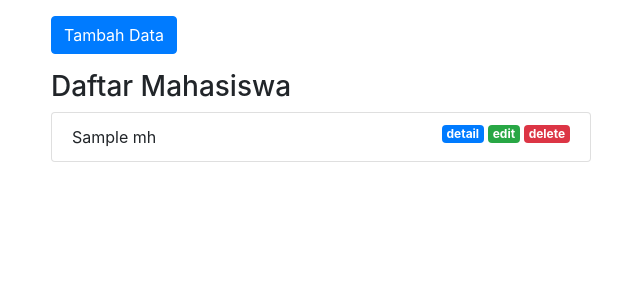
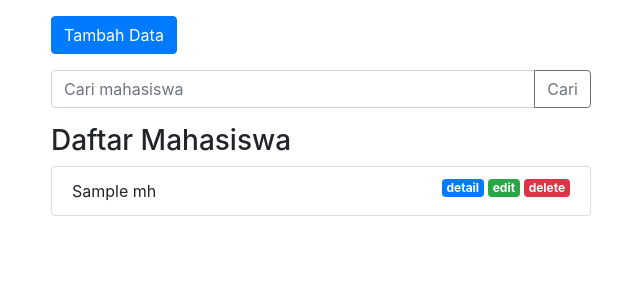
Before and after one commit to practice-testing-and-tutorial/web-app-php-mvc, a PHP site: the page made by app/views/mahasiswa/index.php in a window 1280 px wide. Shown: the part 56-356 px from the top of the page, without its empty margins (34-674 px from the left). Run offline with PHP 8.4, Linux system fonts and the light colour scheme; the template is opened without the code that fills it: most values are stand-ins (such as "Sample title", 1, 10 or a date in 2020); some libraries are stand-ins or nearby versions.

Commit message:
- mvc13 implement search

```diff
--- a/app/views/mahasiswa/index.php
+++ b/app/views/mahasiswa/index.php
@@ -6,11 +6,29 @@
         </div>
     </div>
 
+    <div class="row mb-3">
+        <div class="col-lg-6">
+            <button type="button" class="btn btn-primary tombolTambahData" data-toggle="modal" data-target="#formModal">
+                Tambah Data
+            </button>
+        </div>
+    </div>
+
+    <div class="row mb-3">
+        <div class="col-lg-6">
+            <form action="<?= BASEURL; ?>/mahasiswa/cari" method="POST">
+                <div class="input-group">
+                    <input type="text" class="form-control" placeholder="Cari mahasiswa" name="keyword" id="keyword" autocomplete="off">
+                    <div class="input-group-append">
+                        <button class="btn btn-outline-secondary" type="submit" id="tombolCari">Cari</button>
+                    </div>
+                </div>
+            </form>
+        </div>
+    </div>
+
     <div class="row">
         <div class="col-6">
-            <button type="button" class="btn btn-primary mb-3 tombolTambahData" data-toggle="modal" data-target="#formModal">
-                Tambah Data
-            </button>
             <h3>Daftar Mahasiswa</h3>
             <ul class="list-group">
                 <?php foreach ($data['mhs'] as $mhs) : ?>
@@ -37,7 +55,7 @@
             </div>
             <div class="modal-body">
                 <form action="<?= BASEURL; ?>/mahasiswa/tambah" method="POST">
-                <input type="hidden" name="id" id="id">
+                    <input type="hidden" name="id" id="id">
                     <div class="form-group">
                         <label for="nama">Nama</label>
                         <input type="text" class="form-control" id="nama" name="nama" placeholder="Enter name">
```
Also changed, not shown: app/controllers/Mahasiswa.php (+8 -0 lines), app/models/Mahasiswa_model.php (+7 -0 lines).
